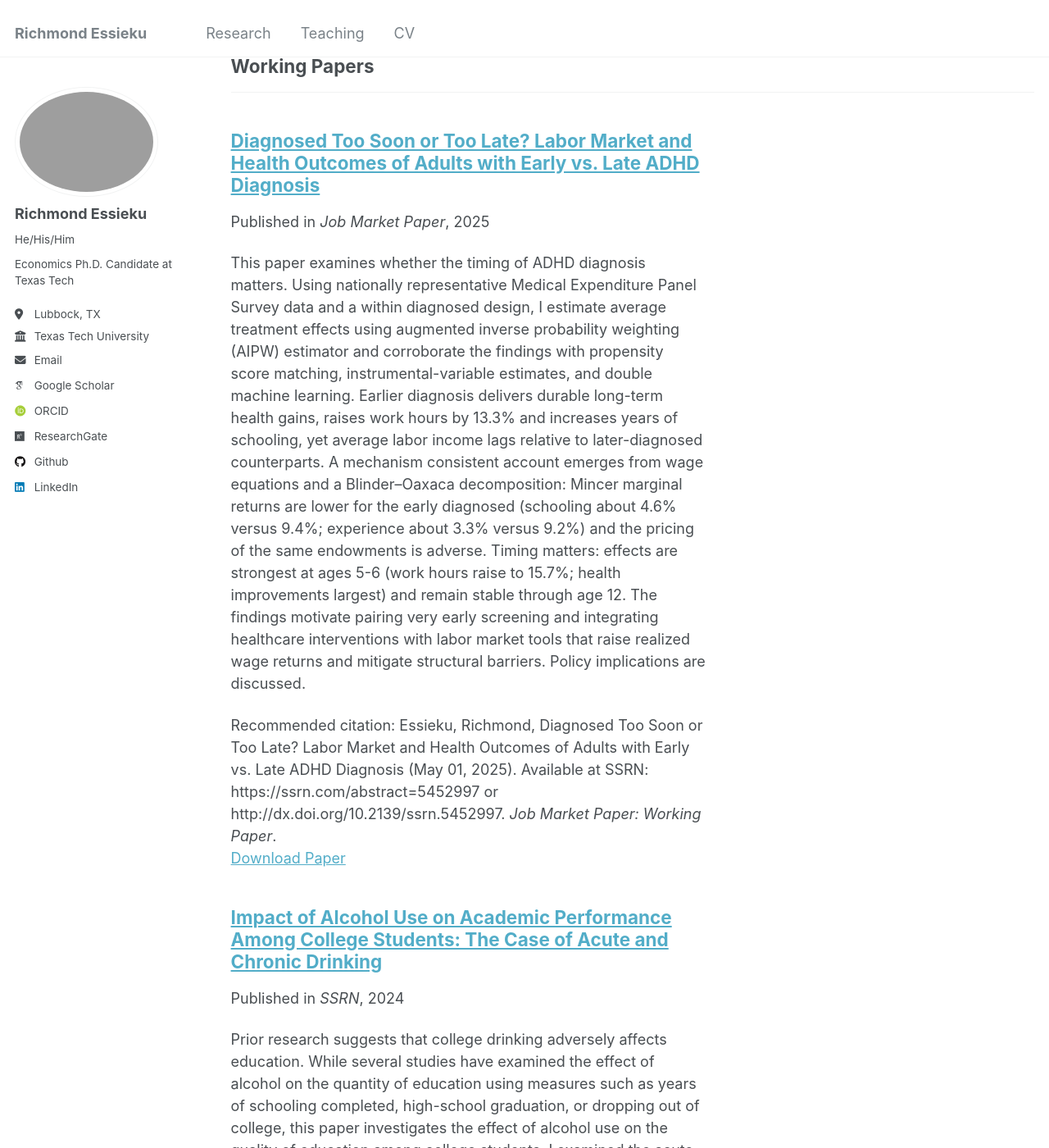
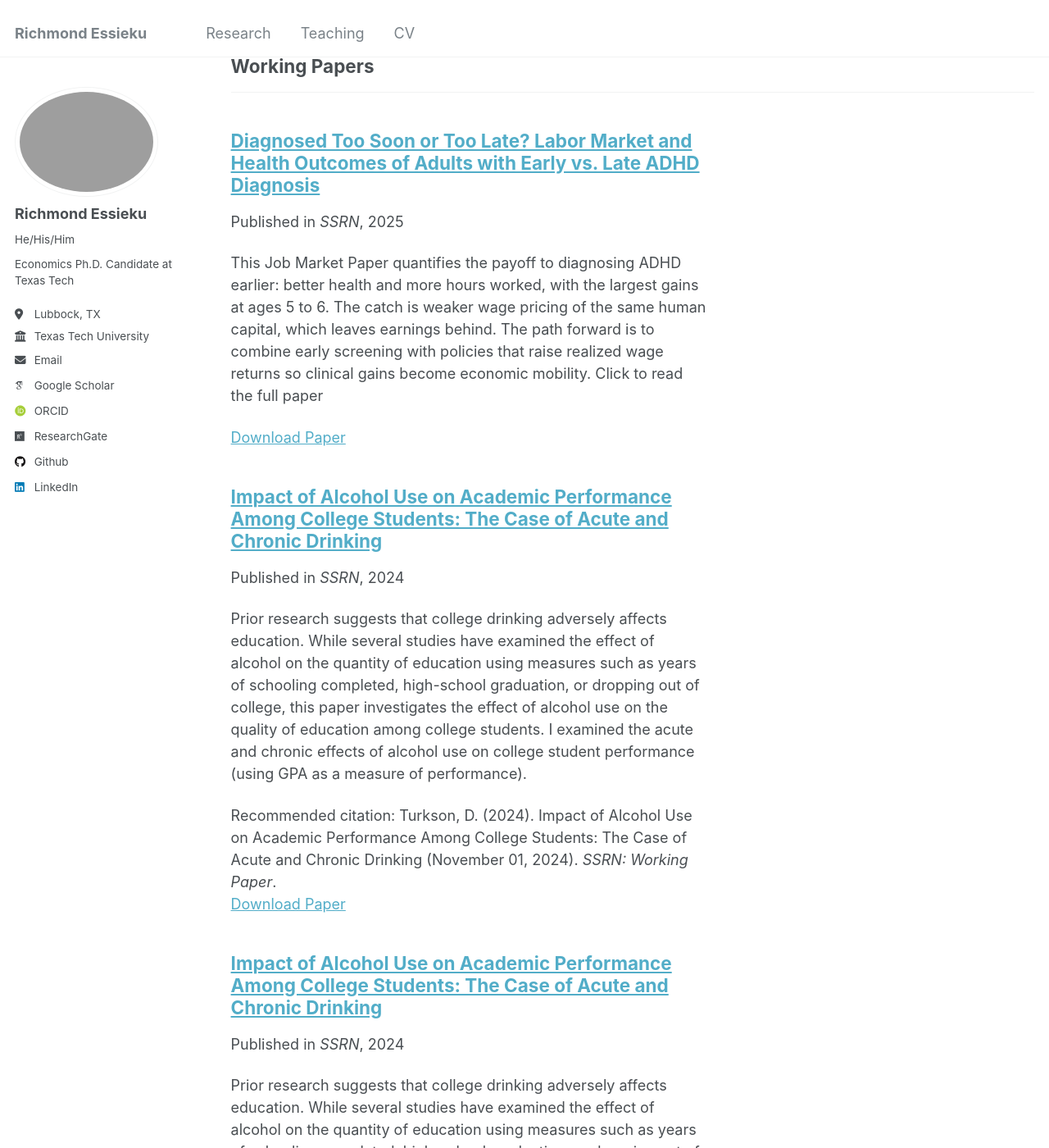
Before and after one commit to essieku/essieku.github.io, a Jekyll site: the page built from _pages/publications.html, in a window 1280 px wide and 1400 px high, scrolled down 705 px. Shown: the whole window at 82% size. Built offline with Jekyll 4.4.1, drawn with Linux system fonts in a browser that asks for light colours; some web fonts are replaced.

Commit message:
Update ADHD.md

```diff
--- a/_publications/ADHD.md
+++ b/_publications/ADHD.md
@@ -3,12 +3,12 @@ title: "Diagnosed Too Soon or Too Late? Labor Market and Health Outcomes of Adul
 collection: publications
 category: working-paper
 permalink: /publication/2024-09-23-cash-transfer-labor
-excerpt: 'This paper examines whether the timing of ADHD diagnosis matters. Using nationally representative Medical Expenditure Panel Survey data and a within diagnosed design, I estimate average treatment effects using augmented inverse probability weighting (AIPW) estimator and corroborate the findings with propensity score matching, instrumental-variable estimates, and double machine learning. Earlier diagnosis delivers durable long-term health gains, raises work hours by 13.3% and increases years of schooling, yet average labor income lags relative to later-diagnosed counterparts. A mechanism consistent account emerges from wage equations and a Blinder–Oaxaca decomposition: Mincer marginal returns are lower for the early diagnosed (schooling about 4.6% versus 9.4%; experience about 3.3% versus 9.2%) and the pricing of the same endowments is adverse. Timing matters: effects are strongest at ages 5-6 (work hours raise to 15.7%; health improvements largest) and remain stable through age 12. The findings motivate pairing very early screening and integrating healthcare interventions with labor market tools that raise realized wage returns and mitigate structural barriers. Policy implications are discussed.'
+excerpt: 'This Job Market Paper quantifies the payoff to diagnosing ADHD earlier: better health and more hours worked, with the largest gains at ages 5 to 6. The catch is weaker wage pricing of the same human capital, which leaves earnings behind. The path forward is to combine early screening with policies that raise realized wage returns so clinical gains become economic mobility. Click to read the full paper'
 date: 2025-09-23
-venue: 'Job Market Paper'
+venue: 'SSRN'
 slidesurl: # 'https://papers.ssrn.com/sol3/papers.cfm?abstract_id=5452997'
 paperurl: 'https://papers.ssrn.com/sol3/papers.cfm?abstract_id=5452997'
-citation: 'Essieku, Richmond, Diagnosed Too Soon or Too Late? Labor Market and Health Outcomes of Adults with Early vs. Late ADHD Diagnosis (May 01, 2025). Available at SSRN: https://ssrn.com/abstract=5452997 or http://dx.doi.org/10.2139/ssrn.5452997. <i>Job Market Paper: Working Paper</i>.'
+
 
 ---
 
```
